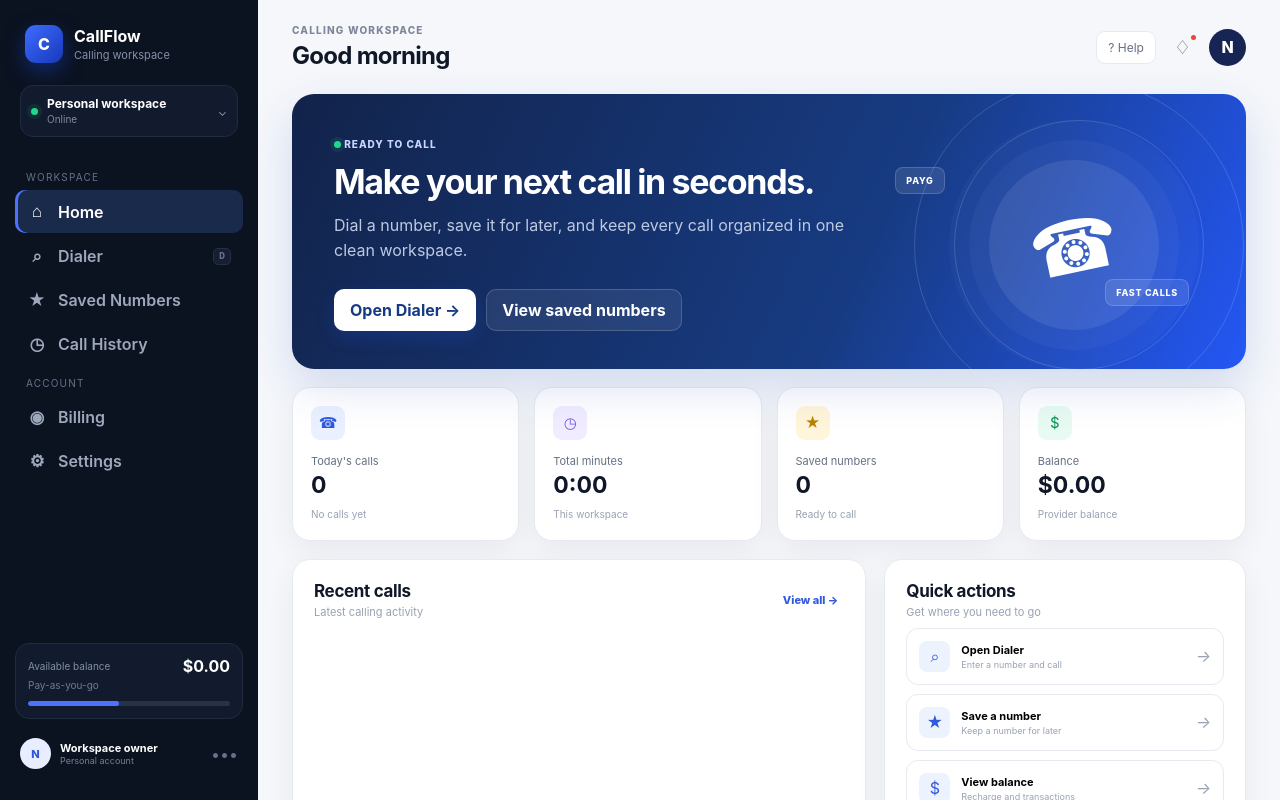
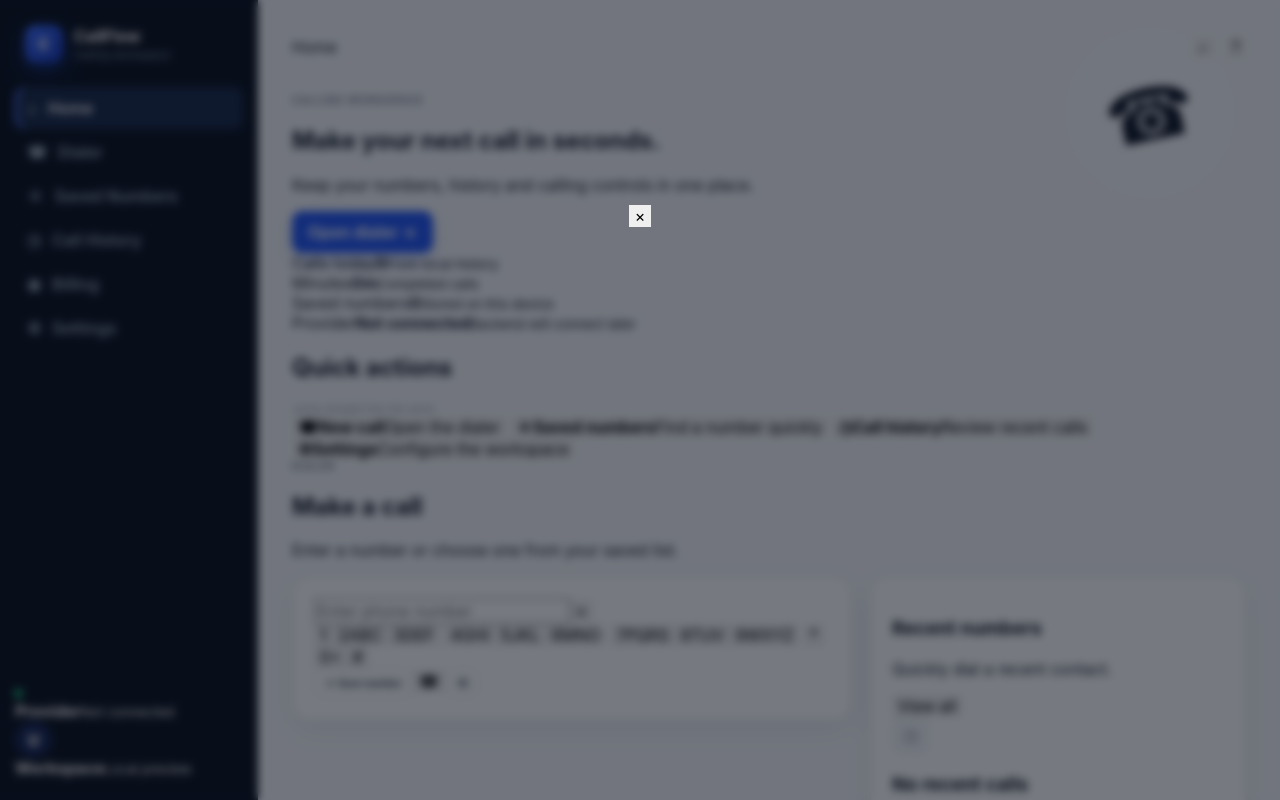
Before and after one commit to nevocuzgloballtd/naturals-call, a plain HTML site: page index.html in a window 1280 px wide. Shown: the top 800 px of the page. Drawn offline with Linux system fonts and the light colour scheme.

Commit message:
Update index.html

```diff
--- a/index.html
+++ b/index.html
@@ -1,107 +1,123 @@
 <!doctype html>
 <html lang="en">
 <head>
-<meta charset="utf-8"><meta name="viewport" content="width=device-width,initial-scale=1">
-<title>CallFlow — Calling Workspace</title><link rel="stylesheet" href="styles.css">
+  <meta charset="UTF-8">
+  <meta name="viewport" content="width=device-width, initial-scale=1.0">
+  <meta name="description" content="CallFlow calling workspace">
+  <title>CallFlow</title>
+  <link rel="stylesheet" href="styles.css">
 </head>
 <body>
+  <div id="toast-root" class="toast-root"></div>
+
   <div class="app-shell">
     <aside class="sidebar" id="sidebar">
       <div class="brand"><div class="brand-mark">C</div><div><strong>CallFlow</strong><span>Calling workspace</span></div></div>
-    <div class="workspace-switch"><span class="dot"></span><div><b>Personal workspace</b><small>Online</small></div><span>⌄</span></div>
       <nav class="nav">
-      <p class="nav-label">WORKSPACE</p>
-      <button class="nav-item active" data-page="home"><i>⌂</i><span>Home</span></button>
-      <button class="nav-item" data-page="dialer"><i>⌕</i><span>Dialer</span><kbd>D</kbd></button>
-      <button class="nav-item" data-page="saved"><i>★</i><span>Saved Numbers</span></button>
-      <button class="nav-item" data-page="history"><i>◷</i><span>Call History</span></button>
-      <p class="nav-label">ACCOUNT</p>
-      <button class="nav-item" data-page="billing"><i>◉</i><span>Billing</span></button>
-      <button class="nav-item" data-page="settings"><i>⚙</i><span>Settings</span></button>
+        <button class="nav-item active" data-view="home"><span>⌂</span>Home</button>
+        <button class="nav-item" data-view="dialer"><span>☎</span>Dialer</button>
+        <button class="nav-item" data-view="saved"><span>☆</span>Saved Numbers</button>
+        <button class="nav-item" data-view="history"><span>◷</span>Call History</button>
+        <button class="nav-item" data-view="billing"><span>◉</span>Billing</button>
+        <button class="nav-item" data-view="settings"><span>⚙</span>Settings</button>
       </nav>
       <div class="sidebar-bottom">
-      <div class="balance-mini"><div><span>Available balance</span><b>$0.00</b></div><small>Pay-as-you-go</small><div class="progress"><span></span></div></div>
-      <button class="profile-mini"><span class="avatar-sm">N</span><span><b>Workspace owner</b><small>Personal account</small></span><span>•••</span></button>
+        <div class="provider-card"><span class="dot"></span><div><strong>Provider</strong><small>Not connected</small></div></div>
+        <div class="profile"><div class="avatar">U</div><div><strong>Workspace</strong><small>Local preview</small></div></div>
       </div>
     </aside>
 
     <main class="main">
       <header class="topbar">
-      <button class="mobile-menu" id="mobileMenu">☰</button>
-      <div><p class="eyebrow" id="pageEyebrow">CALLING WORKSPACE</p><h1 id="pageTitle">Good morning</h1></div>
-      <div class="top-actions"><button class="help-btn">? <span>Help</span></button><button class="notification">♢<em></em></button><button class="avatar">N</button></div>
+        <button class="mobile-menu" id="mobile-menu">☰</button>
+        <div class="crumb" id="page-title">Home</div>
+        <div class="top-actions"><button class="icon-btn" id="global-search" title="Search">⌕</button><button class="icon-btn" id="help-btn" title="Help">?</button></div>
       </header>
 
-    <section id="home" class="page active-page">
-      <div class="hero-card">
-        <div class="hero-copy"><span class="status-pill"><span></span> READY TO CALL</span><h2>Make your next call in seconds.</h2><p>Dial a number, save it for later, and keep every call organized in one clean workspace.</p><div class="hero-actions"><button class="primary" data-go="dialer">Open Dialer <span>→</span></button><button class="ghost" data-go="saved">View saved numbers</button></div></div>
-        <div class="hero-visual"><div class="signal s1"></div><div class="signal s2"></div><div class="phone-orb">☎</div><span class="float-tag tag-a">FAST CALLS</span><span class="float-tag tag-b">PAYG</span></div>
+      <section class="content">
+        <!-- HOME -->
+        <div class="view active" id="view-home">
+          <div class="hero">
+            <div><p class="eyebrow">CALLING WORKSPACE</p><h1>Make your next call in seconds.</h1><p>Keep your numbers, history and calling controls in one place.</p><button class="primary" data-view="dialer">Open dialer <span>→</span></button></div>
+            <div class="hero-art"><div class="phone-orb">☎</div><div class="ring r1"></div><div class="ring r2"></div></div>
           </div>
-      <div class="stats-grid">
-        <div class="stat-card"><div class="stat-icon blue">☎</div><span>Today's calls</span><strong id="todayCalls">0</strong><small id="todaySub">No calls yet</small></div>
-        <div class="stat-card"><div class="stat-icon purple">◷</div><span>Total minutes</span><strong id="totalMinutes">0:00</strong><small>This workspace</small></div>
-        <div class="stat-card"><div class="stat-icon gold">★</div><span>Saved numbers</span><strong id="savedCount">0</strong><small>Ready to call</small></div>
-        <div class="stat-card"><div class="stat-icon green">$</div><span>Balance</span><strong>$0.00</strong><small>Provider balance</small></div>
+          <div class="stats">
+            <div class="stat"><span>Calls today</span><strong id="stat-calls">0</strong><small>From local history</small></div>
+            <div class="stat"><span>Minutes</span><strong id="stat-minutes">0m</strong><small>Completed calls</small></div>
+            <div class="stat"><span>Saved numbers</span><strong id="stat-saved">0</strong><small>Stored on this device</small></div>
+            <div class="stat"><span>Provider</span><strong class="small-value">Not connected</strong><small>Backend will connect later</small></div>
           </div>
-      <div class="grid-2">
-        <div class="panel"><div class="section-head"><div><h3>Recent calls</h3><p>Latest calling activity</p></div><button class="text-button" data-go="history">View all →</button></div><div id="homeRecent" class="activity-list"></div></div>
-        <div class="panel quick-panel"><div class="section-head"><div><h3>Quick actions</h3><p>Get where you need to go</p></div></div><button class="quick-action" data-go="dialer"><span class="qa-icon">⌕</span><span><b>Open Dialer</b><small>Enter a number and call</small></span><i>→</i></button><button class="quick-action" data-action="save"><span class="qa-icon">★</span><span><b>Save a number</b><small>Keep a number for later</small></span><i>→</i></button><button class="quick-action" data-go="billing"><span class="qa-icon">$</span><span><b>View balance</b><small>Recharge and transactions</small></span><i>→</i></button></div>
-      </div>
-    </section>
-
-    <section id="dialer" class="page">
-      <div class="page-intro"><div><h2>Dialer</h2><p>Enter a phone number and start a call.</p></div><div class="connection"><span></span> Calling service ready for connection</div></div>
-      <div class="dialer-layout">
-        <div class="dialer-card panel">
-          <div class="dialer-top"><span class="eyebrow">PHONE NUMBER</span><button id="pasteNumber" class="small-btn">Paste</button></div>
-          <div class="number-display" id="numberDisplay">Enter a number</div>
-          <div class="number-tools"><button id="clearNumber" class="icon-button">⌫</button><button id="saveCurrent" class="save-current">☆ Save number</button></div>
-          <div class="keypad">
-            <button data-key="1">1</button><button data-key="2">2<small>ABC</small></button><button data-key="3">3<small>DEF</small></button>
-            <button data-key="4">4<small>GHI</small></button><button data-key="5">5<small>JKL</small></button><button data-key="6">6<small>MNO</small></button>
-            <button data-key="7">7<small>PQRS</small></button><button data-key="8">8<small>TUV</small></button><button data-key="9">9<small>WXYZ</small></button>
-            <button data-key="*">*</button><button data-key="0">0<small>+</small></button><button data-key="#">#</button>
-          </div>
-          <button id="callButton" class="call-button" disabled><span>☎</span> Call</button>
-          <p class="keyboard-hint">Tip: use your keyboard number keys to dial faster.</p>
-        </div>
-        <div class="dialer-side">
-          <div class="panel side-card"><div class="side-card-head"><span class="eyebrow">RECENT</span><button class="text-button" data-go="history">View all</button></div><div id="dialerRecent"></div></div>
-          <div class="panel side-card"><span class="eyebrow">CALLING LAYER</span><h3>Provider-ready by design.</h3><p>When the backend is connected, this dialer will send the call through our service layer instead of talking directly to a provider.</p><div class="architecture"><span>APP</span><b>→</b><span>CALL API</span><b>→</b><span>PROVIDER</span></div></div>
+          <div class="section-head"><div><h2>Quick actions</h2><p>Jump straight into the work.</p></div></div>
+          <div class="quick-grid">
+            <button class="quick-card" data-view="dialer"><b>☎</b><strong>New call</strong><span>Open the dialer</span></button>
+            <button class="quick-card" data-view="saved"><b>☆</b><strong>Saved numbers</strong><span>Find a number quickly</span></button>
+            <button class="quick-card" data-view="history"><b>◷</b><strong>Call history</strong><span>Review recent calls</span></button>
+            <button class="quick-card" data-view="settings"><b>⚙</b><strong>Settings</strong><span>Configure the workspace</span></button>
           </div>
         </div>
-    </section>
 
-    <section id="saved" class="page">
-      <div class="page-intro"><div><h2>Saved Numbers</h2><p>Keep frequently used numbers one click away.</p></div><button class="primary" data-go="dialer">+ Add from Dialer</button></div>
-      <div class="toolbar"><div class="search-box">⌕<input id="savedSearch" placeholder="Search saved numbers..."></div><button class="filter-btn">All ▾</button></div>
-      <div id="savedList" class="saved-list"></div>
-    </section>
+        <!-- DIALER -->
+        <div class="view" id="view-dialer">
+          <div class="page-head"><div><p class="eyebrow">DIALER</p><h1>Make a call</h1><p>Enter a number or choose one from your saved list.</p></div></div>
+          <div class="dialer-layout">
+            <div class="panel dial-panel">
+              <div class="number-wrap"><input id="number-input" autocomplete="tel" inputmode="tel" placeholder="Enter phone number" aria-label="Phone number"><button id="clear-number" class="clear-btn">×</button></div>
+              <div class="dial-keypad">
+                <button data-key="1">1</button><button data-key="2">2<span>ABC</span></button><button data-key="3">3<span>DEF</span></button>
+                <button data-key="4">4<span>GHI</span></button><button data-key="5">5<span>JKL</span></button><button data-key="6">6<span>MNO</span></button>
+                <button data-key="7">7<span>PQRS</span></button><button data-key="8">8<span>TUV</span></button><button data-key="9">9<span>WXYZ</span></button>
+                <button data-key="*">*</button><button data-key="0">0<span>+</span></button><button data-key="#">#</button>
+              </div>
+              <div class="dial-actions"><button class="secondary" id="save-from-dialer">☆ Save number</button><button class="call-btn" id="call-btn">☎</button><button class="secondary" id="backspace">⌫</button></div>
+            </div>
+            <div class="panel side-panel"><div class="panel-head"><div><h3>Recent numbers</h3><p>Quickly dial a recent contact.</p></div><button class="text-btn" data-view="history">View all</button></div><div id="dialer-recents" class="compact-list"></div></div>
+          </div>
+        </div>
 
-    <section id="history" class="page">
-      <div class="page-intro"><div><h2>Call History</h2><p>A clear record of your calling activity.</p></div><button id="clearHistory" class="ghost">Clear history</button></div>
-      <div class="history-summary"><div><span>Total calls</span><b id="historyCount">0</b></div><div><span>Completed</span><b id="historyCompleted">0</b></div><div><span>Total talk time</span><b id="historyDuration">0:00</b></div><div><span>Missed</span><b id="historyMissed">0</b></div></div>
-      <div class="panel table-panel"><div class="table-head"><span>CALL</span><span>DATE & TIME</span><span>DURATION</span><span>STATUS</span><span></span></div><div id="historyList"></div></div>
-    </section>
+        <!-- SAVED -->
+        <div class="view" id="view-saved">
+          <div class="page-head row"><div><p class="eyebrow">SAVED NUMBERS</p><h1>Your numbers</h1><p>Save frequently used numbers for one-tap calling.</p></div><button class="primary" id="add-number-btn">＋ Add number</button></div>
+          <div class="toolbar"><div class="search-box">⌕<input id="saved-search" placeholder="Search name, number or note"></div></div>
+          <div id="saved-list" class="saved-grid"></div>
+        </div>
 
-    <section id="billing" class="page">
-      <div class="page-intro"><div><h2>Billing</h2><p>Track your calling balance and future recharges.</p></div><button class="primary" id="rechargeBtn">+ Recharge</button></div>
-      <div class="billing-grid"><div class="balance-card"><div><span class="eyebrow">AVAILABLE BALANCE</span><h2>$0.00</h2><p>Provider balance</p></div><div class="balance-ring"><span>PAY<br>AS YOU<br>GO</span></div></div><div class="panel estimate-card"><span class="eyebrow">ESTIMATE</span><h3>~350 minutes</h3><p>Estimated calling time based on a placeholder rate. Actual minutes will update from the provider.</p><div class="progress large"><span></span></div></div></div>
-      <div class="panel billing-panel"><div class="section-head"><div><h3>Transactions</h3><p>Your recharge activity will appear here.</p></div></div><div id="transactions" class="empty-inline"><span>◉</span><b>No transactions yet</b><small>Connect billing in the backend to begin tracking payments.</small></div></div>
-    </section>
+        <!-- HISTORY -->
+        <div class="view" id="view-history">
+          <div class="page-head row"><div><p class="eyebrow">CALL HISTORY</p><h1>Recent calls</h1><p>Every call will appear here once calling is connected.</p></div><button class="secondary danger-text" id="clear-history">Clear history</button></div>
+          <div class="history-summary"><div><span>Total calls</span><strong id="history-total">0</strong></div><div><span>Completed</span><strong id="history-completed">0</strong></div><div><span>Minutes</span><strong id="history-minutes">0m</strong></div></div>
+          <div class="panel table-panel"><div class="table-head"><span>Number</span><span>Direction</span><span>Date</span><span>Duration</span><span></span></div><div id="history-list"></div></div>
+        </div>
 
-    <section id="settings" class="page">
-      <div class="page-intro"><div><h2>Settings</h2><p>Manage your calling workspace.</p></div></div>
-      <div class="settings-layout">
-        <div class="settings-nav"><button class="settings-tab active" data-settings="general">General</button><button class="settings-tab" data-settings="calling">Calling</button><button class="settings-tab" data-settings="account">Account</button><button class="settings-tab" data-settings="api">API</button></div>
-        <div class="panel settings-content" id="settingsContent"></div>
+        <!-- BILLING -->
+        <div class="view" id="view-billing">
+          <div class="page-head"><p class="eyebrow">BILLING</p><h1>Usage & billing</h1><p>Provider billing will be connected when the backend is ready.</p></div>
+          <div class="billing-card"><div><span>Provider balance</span><strong>—</strong><small>Not connected</small></div><button class="secondary" id="connect-provider">Connect provider</button></div>
+          <div class="info-banner"><b>Billing is not connected yet.</b><span>No provider balance, recharge amount, or transaction value is hardcoded into this interface.</span></div>
+          <div class="panel"><div class="panel-head"><div><h3>Transactions</h3><p>Provider transactions will appear here.</p></div></div><div class="empty"><div class="empty-icon">◉</div><h3>No transactions yet</h3><p>Connect the backend to load real billing information.</p></div></div>
+        </div>
+
+        <!-- SETTINGS -->
+        <div class="view" id="view-settings">
+          <div class="page-head"><p class="eyebrow">SETTINGS</p><h1>Workspace settings</h1><p>Frontend controls are ready. Provider credentials stay out of the UI code.</p></div>
+          <div class="settings-grid">
+            <div class="panel settings-card"><h3>General</h3><label>Workspace name<input id="workspace-name" value="CallFlow"></label><label>Default country<input id="default-country" value="+234"></label><button class="primary" id="save-settings">Save changes</button></div>
+            <div class="panel settings-card"><h3>Calling</h3><label class="switch-row"><span>Confirm before clearing a number</span><input type="checkbox" id="confirm-clear" checked><i></i></label><label class="switch-row"><span>Show call notifications</span><input type="checkbox" id="call-notifications" checked><i></i></label><p class="muted">Actual call settings will be controlled by the backend/provider integration.</p></div>
+            <div class="panel settings-card"><h3>API</h3><p class="muted">Your future CRM will connect to the CallFlow API, not directly to the phone provider.</p><div class="code-box">POST /api/calls<br>POST /api/numbers<br>GET /api/history</div><button class="secondary" id="api-info">API architecture</button></div>
+            <div class="panel settings-card"><h3>Danger zone</h3><p class="muted">Local preview data can be removed from this browser.</p><button class="secondary danger-text" id="reset-data">Reset local data</button></div>
+          </div>
         </div>
       </section>
     </main>
   </div>
 
-<div id="saveModal" class="modal hidden"><div class="modal-card"><div class="modal-head"><div><span class="eyebrow">SAVE NUMBER</span><h3 id="modalTitle">Give this number a name</h3></div><button id="closeModal" class="close">×</button></div><label>Name<input id="saveName" placeholder="e.g. John, Seller, Office" maxlength="40"></label><label>Phone number<input id="savePhone" readonly></label><label>Note <span>(optional)</span><textarea id="saveNote" placeholder="Add a note..."></textarea></label><div class="modal-actions"><button class="ghost" id="cancelSave">Cancel</button><button class="primary" id="confirmSave">Save number</button></div></div></div>
-<div id="callModal" class="modal hidden"><div class="call-modal"><div class="calling-avatar" id="callingAvatar">N</div><span class="eyebrow">OUTGOING CALL</span><h2 id="callingName">Calling...</h2><p id="callingNumber"></p><div class="call-timer" id="callTimer">00:00</div><div class="call-state" id="callState"><span></span> Connecting</div><button id="endCall" class="end-call">☎ End call</button><small>Live provider calling will be connected in the backend phase.</small></div></div>
-<div id="toast" class="toast"></div>
+  <!-- MODAL -->
+  <div class="modal-backdrop" id="modal-backdrop">
+    <div class="modal" role="dialog" aria-modal="true">
+      <button class="modal-close" id="modal-close">×</button>
+      <div id="modal-content"></div>
+    </div>
+  </div>
+
   <script src="app.js"></script>
-</body></html>
+</body>
+</html>
```
Lines whose indentation alone changed are shown as unchanged.
